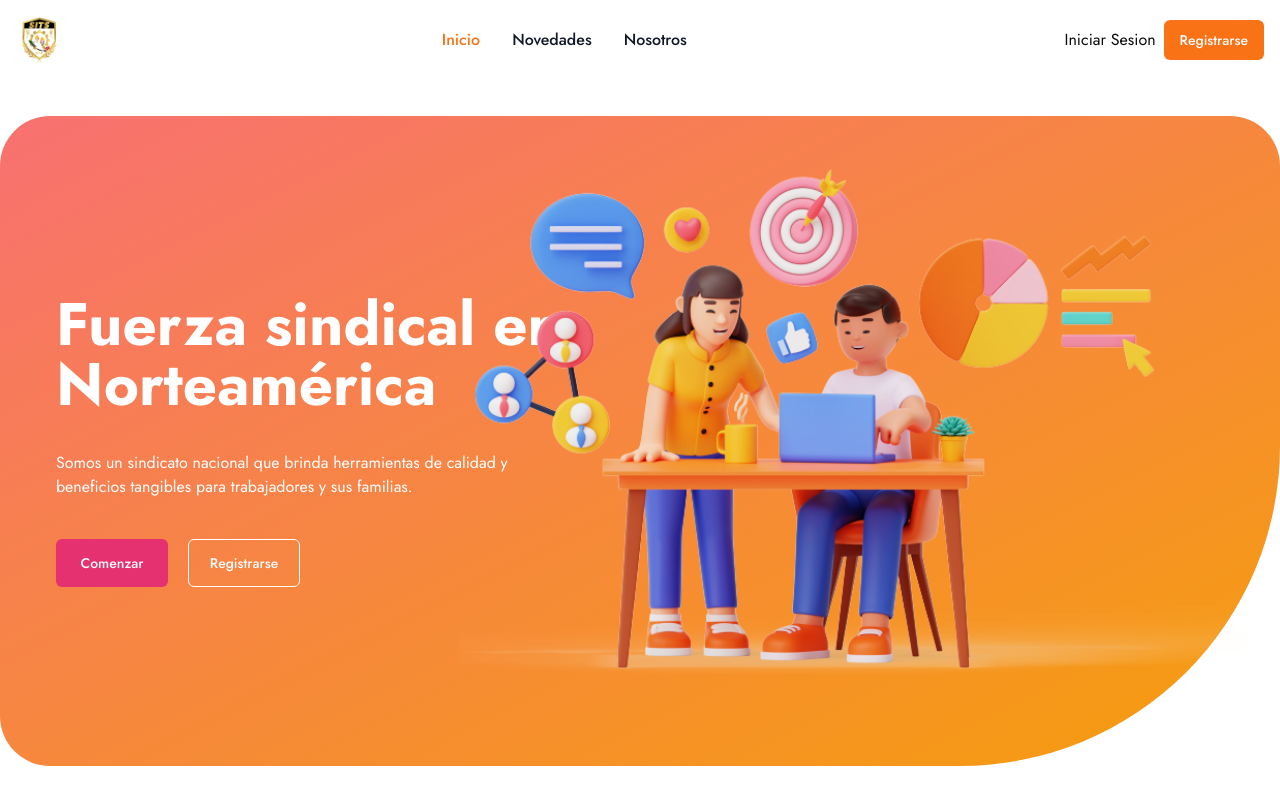
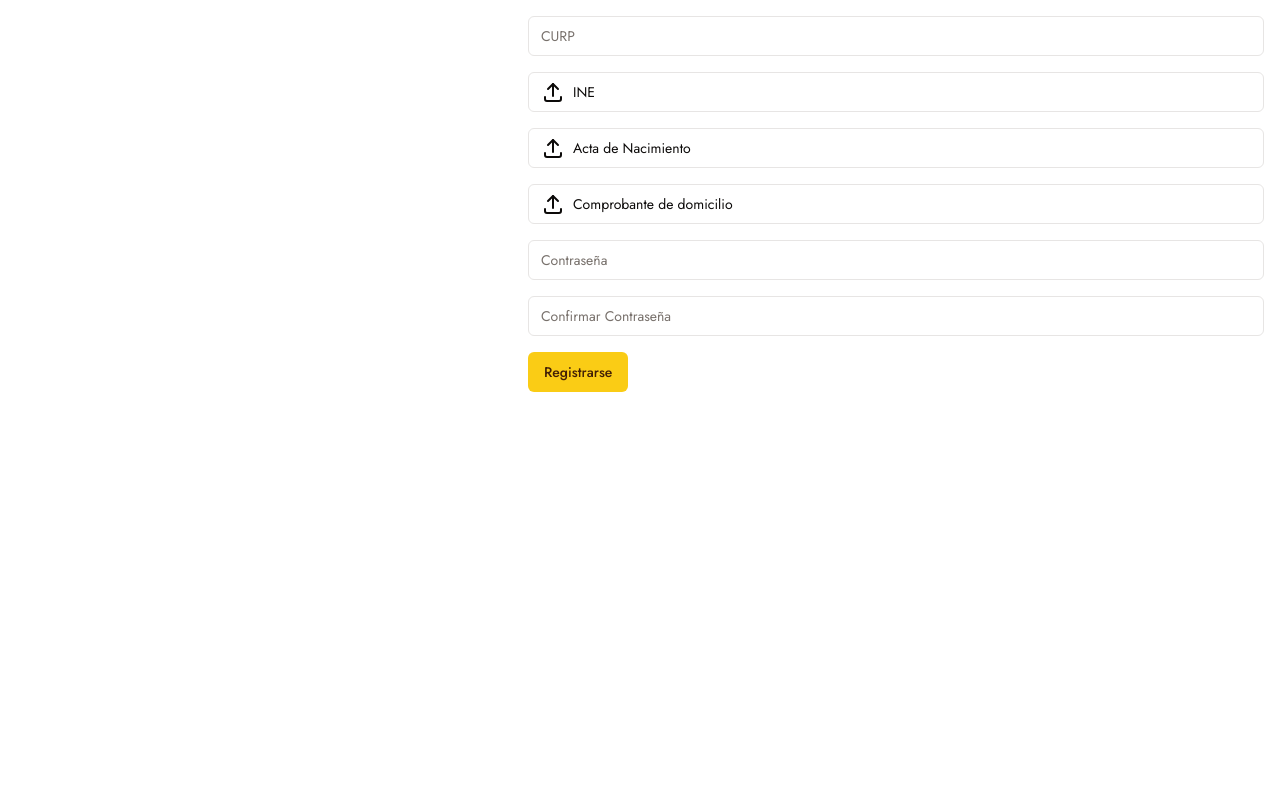
Before and after one commit to oneangel/sits-front, a React (Vite) app: page /register in a window 1280 px wide. Shown: the top 800 px of the page. Built offline with nearby package versions, Linux system fonts and the light colour scheme.

Commit message:
base login & register

```diff
--- a/package.json
+++ b/package.json
@@ -11,11 +11,13 @@
   },
   "dependencies": {
     "@radix-ui/react-slot": "^1.1.0",
+    "@tabler/icons-react": "^3.11.0",
     "class-variance-authority": "^0.7.0",
     "clsx": "^2.1.1",
     "lucide-react": "^0.400.0",
     "react": "^18.3.1",
     "react-dom": "^18.3.1",
+    "react-router-dom": "^6.25.1",
     "tailwind-merge": "^2.3.0",
     "tailwindcss-animate": "^1.0.7"
   },
--- a/src/App.tsx
+++ b/src/App.tsx
@@ -1,10 +1,17 @@
-import Landing from "./pages/Landing";
+import { BrowserRouter as Router, Routes, Route } from 'react-router-dom';
+import Landing from './pages/Landing';
+import Register from './pages/Register';
+import Login from './pages/Login';
 
 function App() {
   return (
-    <>
-      <Landing />
-    </>
+    <Router>
+      <Routes>
+        <Route path="/" element={<Landing />} />
+        <Route path="/register" element={<Register />} />
+        <Route path="/login" element={<Login />} />
+      </Routes>
+    </Router>
   );
 }
 
--- a/src/components/landing/Header.tsx
+++ b/src/components/landing/Header.tsx
@@ -1,7 +1,19 @@
+import { useNavigate } from 'react-router-dom';
 import sits from "../../assets/images/sits.png";
 import { Button } from "../ui/button";
 
+
 const Header = () => {
+  const navigate = useNavigate();
+
+  const handleLoginClick = () => {
+    navigate('/login');
+  };
+
+  const handleRegisterClick = () => {
+    navigate('/register');
+  };
+
   return (
     <>
       <nav className="top-0 z-20 w-full max-w-screen-xl mx-auto bg-white">
@@ -17,8 +29,8 @@ const Header = () => {
             ></img>
           </a>
           <div className="flex gap-2 space-x-3 md:order-2 md:space-x-0 rtl:space-x-reverse">
-            <button>Iniciar Sesion</button>
-            <Button >Registrarse</Button>
+          <button onClick={handleLoginClick}>Iniciar Sesion</button>
+          <Button onClick={handleRegisterClick}>Registrarse</Button>
             <button
               data-collapse-toggle="navbar-sticky"
               type="button"
--- /dev/null
+++ b/src/components/ui/input.tsx
@@ -0,0 +1,25 @@
+import * as React from "react"
+
+import { cn } from "../../lib/utils"
+
+export interface InputProps
+  extends React.InputHTMLAttributes<HTMLInputElement> {}
+
+const Input = React.forwardRef<HTMLInputElement, InputProps>(
+  ({ className, type, ...props }, ref) => {
+    return (
+      <input
+        type={type}
+        className={cn(
+          "flex h-10 w-full rounded-md border border-input bg-background px-3 py-2 text-sm ring-offset-background file:border-0 file:bg-transparent file:text-sm file:font-medium placeholder:text-muted-foreground focus-visible:outline-none focus-visible:ring-2 focus-visible:ring-ring focus-visible:ring-offset-2 disabled:cursor-not-allowed disabled:opacity-50",
+          className
+        )}
+        ref={ref}
+        {...props}
+      />
+    )
+  }
+)
+Input.displayName = "Input"
+
+export { Input }
--- a/src/index.css
+++ b/src/index.css
@@ -1,6 +1,7 @@
 @tailwind base;
 @tailwind components;
 @tailwind utilities;
+
 
 @layer base {
   :root {
@@ -10,8 +11,8 @@
     --card-foreground: 20 14.3% 4.1%;
     --popover: 0 0% 100%;
     --popover-foreground: 20 14.3% 4.1%;
-    --primary: 24.6 95% 53.1%;
-    --primary-foreground: 60 9.1% 97.8%;
+    --primary: 47.9 95.8% 53.1%;
+    --primary-foreground: 26 83.3% 14.1%;
     --secondary: 60 4.8% 95.9%;
     --secondary-foreground: 24 9.8% 10%;
     --muted: 60 4.8% 95.9%;
@@ -22,8 +23,13 @@
     --destructive-foreground: 60 9.1% 97.8%;
     --border: 20 5.9% 90%;
     --input: 20 5.9% 90%;
-    --ring: 24.6 95% 53.1%;
+    --ring: 20 14.3% 4.1%;
     --radius: 0.5rem;
+    --chart-1: 12 76% 61%;
+    --chart-2: 173 58% 39%;
+    --chart-3: 197 37% 24%;
+    --chart-4: 43 74% 66%;
+    --chart-5: 27 87% 67%;
   }
 
   .dark {
@@ -33,21 +39,27 @@
     --card-foreground: 60 9.1% 97.8%;
     --popover: 20 14.3% 4.1%;
     --popover-foreground: 60 9.1% 97.8%;
-    --primary: 20.5 90.2% 48.2%;
-    --primary-foreground: 60 9.1% 97.8%;
+    --primary: 47.9 95.8% 53.1%;
+    --primary-foreground: 26 83.3% 14.1%;
     --secondary: 12 6.5% 15.1%;
     --secondary-foreground: 60 9.1% 97.8%;
     --muted: 12 6.5% 15.1%;
     --muted-foreground: 24 5.4% 63.9%;
     --accent: 12 6.5% 15.1%;
     --accent-foreground: 60 9.1% 97.8%;
-    --destructive: 0 72.2% 50.6%;
+    --destructive: 0 62.8% 30.6%;
     --destructive-foreground: 60 9.1% 97.8%;
     --border: 12 6.5% 15.1%;
     --input: 12 6.5% 15.1%;
-    --ring: 20.5 90.2% 48.2%;
+    --ring: 35.5 91.7% 32.9%;
+    --chart-1: 220 70% 50%;
+    --chart-2: 160 60% 45%;
+    --chart-3: 30 80% 55%;
+    --chart-4: 280 65% 60%;
+    --chart-5: 340 75% 55%;
   }
 }
+
 
 @layer base {
   * {
--- a/src/pages/Landing.tsx
+++ b/src/pages/Landing.tsx
@@ -23,7 +23,7 @@ function Landing() {
             beneficios tangibles para trabajadores y sus familias.
           </p>
           <div className="flex flex-row gap-5 mt-10">
-            <Button className="bg-[#E53170] h-12 w-28">Comenzar</Button>
+            <Button className="bg-[#E53170] h-12 w-28" >Comenzar</Button>
             <Button className="h-12 bg-transparent border border-white w-28">
               Registrarse
             </Button>
@@ -68,7 +68,7 @@ function Landing() {
         </div>
       </div>
 
-      {/* Section 3 */}
+        {/* Section 3 */}
       <div className="w-full h-[570px] bg-[#FFF7EE]">
         <div className="grid h-full max-w-screen-xl grid-cols-3 mx-auto">
           <div className="flex items-center justify-center w-full col-span-1">
--- /dev/null
+++ b/src/pages/Login.tsx
@@ -0,0 +1,15 @@
+import { Button } from "@/components/ui/button";
+import { Input } from "@/components/ui/input";
+
+function Login() {
+  return (
+    <div>
+      <h2>Login Page</h2>
+      <Input type="text" placeholder="CURP"/>
+      <Input type="password" placeholder="Contraseña" />
+      <Button>Iniciar Sesión</Button>
+    </div>
+  );
+}
+
+export default Login;
--- /dev/null
+++ b/src/pages/Register.tsx
@@ -0,0 +1,41 @@
+import React from "react";
+import { Input } from "@/components/ui/input";
+import { IconUpload } from "@tabler/icons-react";
+import { Button } from "@/components/ui/button";
+
+interface FileUploadInputProps {
+  label: string;
+}
+
+const FileUploadInput: React.FC<FileUploadInputProps> = ({ label }) => (
+  <div className="flex w-full h-10 px-3 py-2 text-sm border rounded-md border-input bg-background ring-offset-background file:border-0 file:bg-transparent file:text-sm file:font-medium placeholder:text-muted-foreground focus-visible:outline-none focus-visible:ring-2 focus-visible:ring-ring focus-visible:ring-offset-2 disabled:cursor-not-allowed disabled:opacity-50">
+    <label className="flex items-center space-x-2 cursor-pointer">
+      <IconUpload />
+      <span>{label}</span>
+      <Input type="file" className="hidden" />
+    </label>
+  </div>
+);
+
+function Register() {
+  return (
+    <>
+      <div className="grid w-screen grid-cols-5">
+        <div className="h-screen col-span-2"></div>
+        <div className="h-screen col-span-3 p-4 space-y-4">
+          <Input type="text" placeholder="CURP" />
+
+          <FileUploadInput label="INE" />
+          <FileUploadInput label="Acta de Nacimiento" />
+          <FileUploadInput label="Comprobante de domicilio" />
+
+          <Input type="password" placeholder="Contraseña" />
+          <Input type="password" placeholder="Confirmar Contraseña" />
+          <Button>Registrarse</Button>
+        </div>
+      </div>
+    </>
+  );
+}
+
+export default Register;
```
Also changed, not shown: src/main.tsx (line endings or trailing spaces), 1 other file (tests, documents, lock files or other folders).
